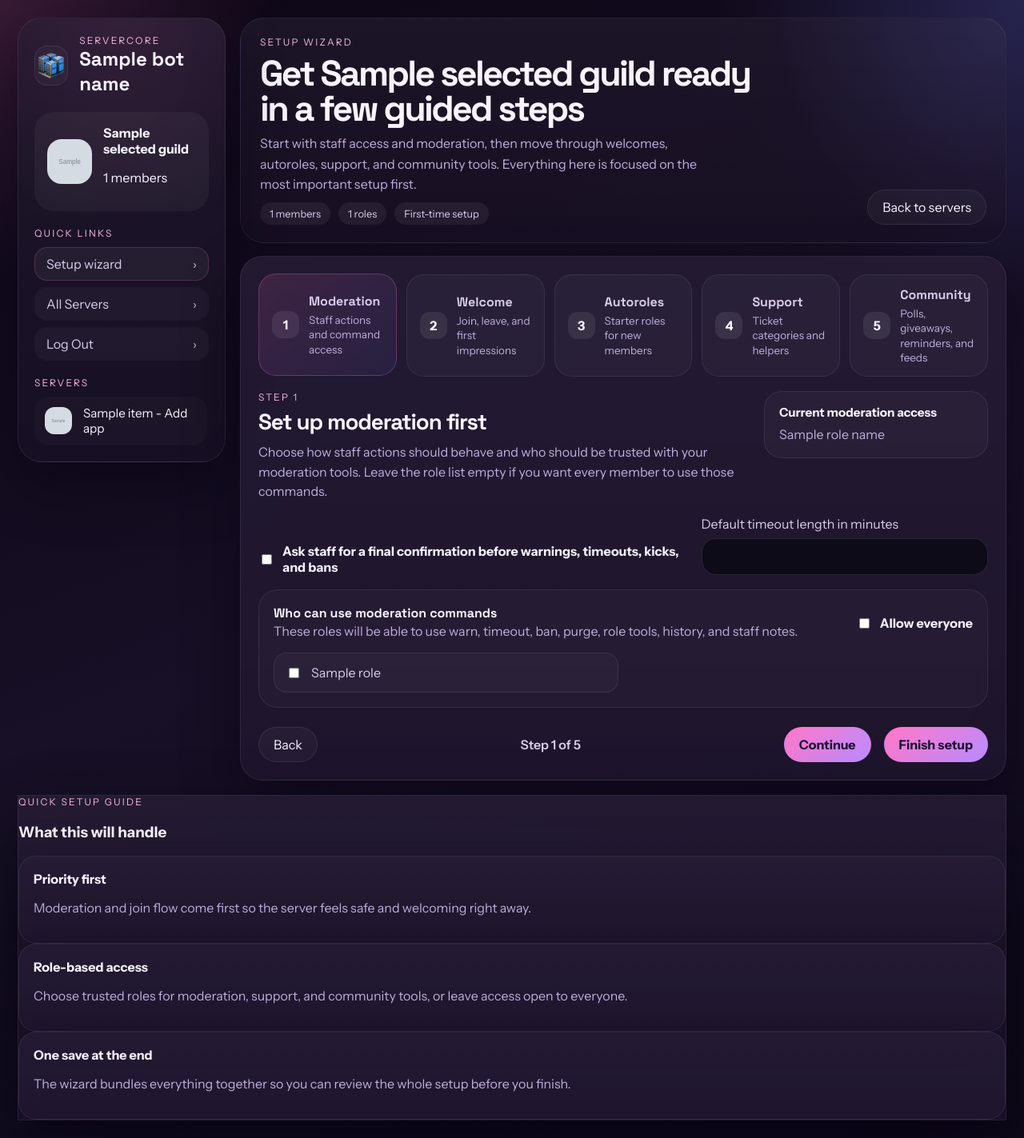
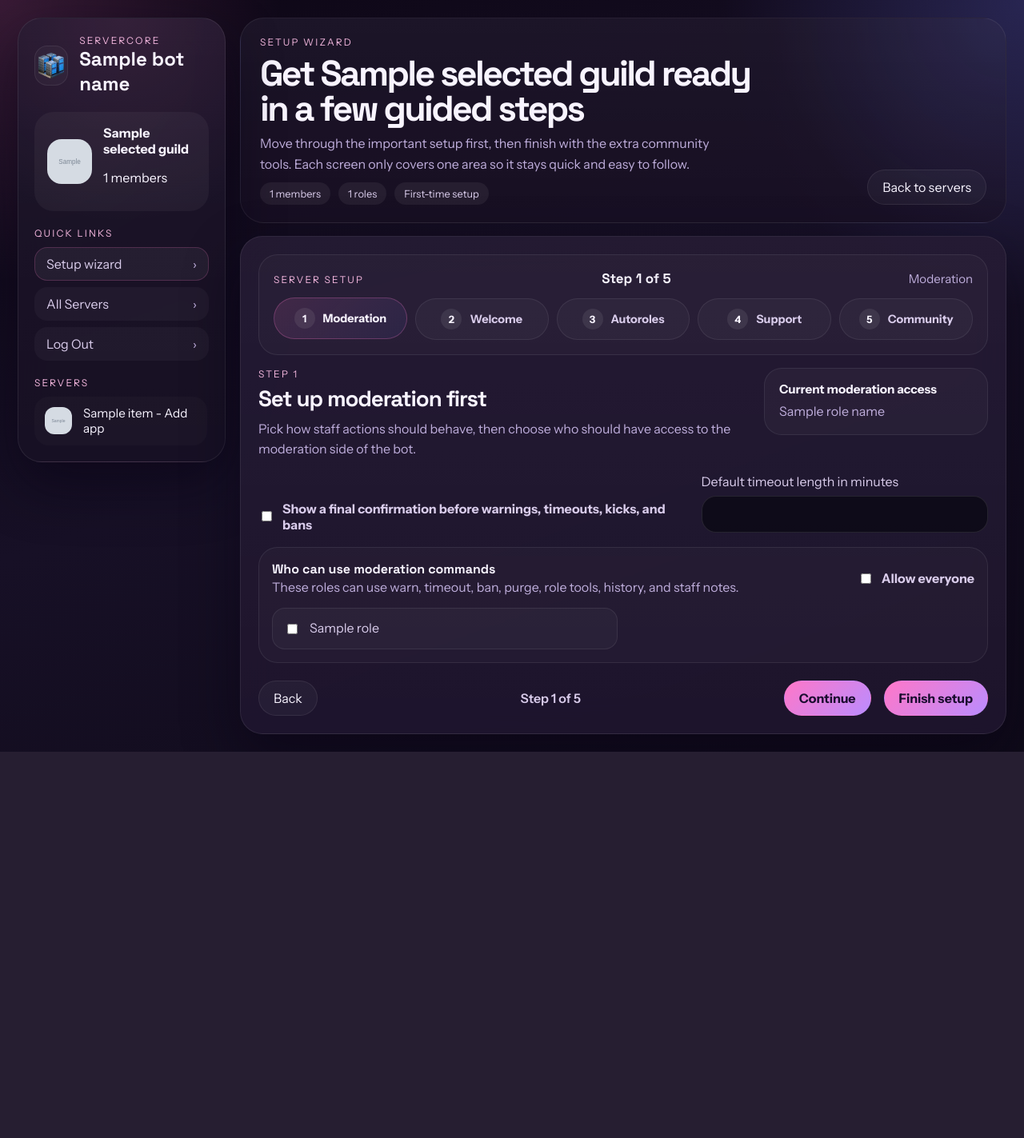
Before and after one commit to TreyvoPrime/SAAS_UPGRADE2, a Python web app: template dashboard/templates/setup.html in a window 1280 px wide. Shown: the whole page at 80% size. After the commit the page ends 940 px from the top, so only its background shows below. Run offline with Jinja, Linux system fonts and the light colour scheme; the template is opened without the code that fills it: most values are stand-ins (such as "Sample title", 1, 10 or a date in 2020); grey boxes marked "Sample" are stand-in pictures.

Commit message:
Refine setup wizard into compact onboarding flow

```diff
--- a/dashboard/static/dashboard.css
+++ b/dashboard/static/dashboard.css
@@ -606,28 +606,65 @@ button {
 
 .setup-shell {
     display: grid;
-    gap: 18px;
+    gap: 16px;
     padding: 22px;
     border-radius: 28px;
 }
 
+.dashboard-view-setup .dashboard-shell {
+    grid-template-columns: 280px minmax(0, 980px);
+}
+
+.setup-main-column {
+    max-width: 980px;
+}
+
+.setup-progress-strip {
+    display: grid;
+    gap: 14px;
+    padding: 18px;
+    border-radius: 24px;
+    border: 1px solid rgba(255, 255, 255, 0.08);
+    background: rgba(255, 255, 255, 0.025);
+}
+
+.setup-progress-copy {
+    display: flex;
+    align-items: baseline;
+    justify-content: space-between;
+    gap: 12px;
+    flex-wrap: wrap;
+}
+
+.setup-progress-copy strong {
+    color: var(--text);
+    font-family: "Space Grotesk", "Instrument Sans", sans-serif;
+    font-size: 1.06rem;
+}
+
+.setup-progress-copy span {
+    color: var(--muted);
+    font-size: 0.94rem;
+}
+
 .setup-progress {
     display: grid;
     grid-template-columns: repeat(5, minmax(0, 1fr));
-    gap: 12px;
+    gap: 10px;
 }
 
 .setup-step-pill {
     display: flex;
     align-items: center;
-    gap: 12px;
+    justify-content: center;
+    gap: 10px;
     width: 100%;
-    min-height: 74px;
-    padding: 14px 16px;
+    min-height: 52px;
+    padding: 0 12px;
     border: 1px solid rgba(255, 255, 255, 0.08);
-    border-radius: 22px;
+    border-radius: 999px;
     background: rgba(255, 255, 255, 0.03);
-    text-align: left;
+    text-align: center;
     cursor: pointer;
     color: var(--muted-strong);
     transition: border-color 160ms ease, background 160ms ease, transform 160ms ease;
@@ -648,21 +685,21 @@ button {
     font-family: "Space Grotesk", "Instrument Sans", sans-serif;
 }
 
-.setup-step-pill small {
-    display: block;
-    margin-top: 4px;
-    color: var(--muted);
-    font-size: 0.84rem;
-    line-height: 1.35;
+.setup-step-text {
+    color: var(--muted-strong);
+    font-size: 0.9rem;
+    font-weight: 700;
+    white-space: nowrap;
 }
 
 .setup-step-index {
-    width: 34px;
-    height: 34px;
-    border-radius: 12px;
+    width: 26px;
+    height: 26px;
+    border-radius: 999px;
     display: grid;
     place-items: center;
-    flex: 0 0 34px;
+    flex: 0 0 26px;
+    font-size: 0.8rem;
     font-weight: 700;
     color: var(--text);
     background: rgba(255, 255, 255, 0.08);
@@ -726,6 +763,7 @@ button {
 }
 
 .setup-summary-card strong {
+    color: var(--text);
     font-size: 0.95rem;
 }
 
@@ -743,7 +781,7 @@ button {
 .setup-role-group {
     display: grid;
     gap: 14px;
-    padding: 18px;
+    padding: 16px;
     border-radius: 24px;
     border: 1px solid rgba(255, 255, 255, 0.08);
     background: rgba(255, 255, 255, 0.025);
@@ -756,23 +794,33 @@ button {
 .setup-checklist {
     display: grid;
     grid-template-columns: repeat(2, minmax(0, 1fr));
-    gap: 12px;
+    gap: 10px;
+    max-height: 260px;
+    overflow: auto;
+    padding-right: 4px;
 }
 
 .role-option {
     display: flex;
     align-items: center;
     gap: 10px;
-    min-height: 46px;
-    padding: 0 14px;
+    min-height: 42px;
+    padding: 0 12px;
     border-radius: 18px;
     border: 1px solid rgba(255, 255, 255, 0.08);
     background: rgba(255, 255, 255, 0.035);
     color: var(--muted-strong);
+    line-height: 1.35;
 }
 
 .role-option input {
     accent-color: var(--pink);
+}
+
+.role-option span,
+.toggle span,
+.search-shell span {
+    color: var(--muted-strong);
 }
 
 .setup-subpanel {
@@ -799,6 +847,19 @@ button {
     padding: 2px 8px;
     border-radius: 999px;
     background: rgba(255, 255, 255, 0.06);
+    color: var(--text);
+}
+
+.dashboard-view-setup .page-head h2,
+.dashboard-view-setup .setup-panel-head h3,
+.dashboard-view-setup .setup-role-head h4,
+.dashboard-view-setup .setup-summary-card strong,
+.dashboard-view-setup .setup-progress-copy strong {
+    color: var(--text);
+}
+
+.dashboard-view-setup .setup-step-pill.is-active .setup-step-text,
+.dashboard-view-setup .setup-step-pill:hover .setup-step-text {
     color: var(--text);
 }
 
@@ -1862,6 +1923,10 @@ time {
         grid-template-columns: 260px minmax(0, 1fr);
     }
 
+    .dashboard-view-setup .dashboard-shell {
+        grid-template-columns: 260px minmax(0, 1fr);
+    }
+
     .activity-column {
         grid-column: 1 / -1;
         position: static;
@@ -1878,7 +1943,6 @@ time {
     .servers-metric-grid,
     .defense-grid,
     .threat-stage,
-    .setup-progress,
     .setup-grid,
     .setup-checklist {
         grid-template-columns: 1fr;
@@ -1897,6 +1961,12 @@ time {
         overflow-x: auto;
         flex-wrap: nowrap;
         padding-bottom: 10px;
+    }
+
+    .setup-progress {
+        grid-template-columns: repeat(5, minmax(110px, 1fr));
+        overflow-x: auto;
+        padding-bottom: 4px;
     }
 
     .view-pill {
@@ -2015,6 +2085,14 @@ time {
         width: 100%;
     }
 
+    .setup-progress-copy {
+        align-items: flex-start;
+    }
+
+    .setup-step-pill {
+        justify-content: flex-start;
+    }
+
     .setup-footer-copy {
         text-align: left;
     }
--- a/dashboard/templates/setup.html
+++ b/dashboard/templates/setup.html
@@ -53,12 +53,12 @@
             </section>
         </aside>
 
-        <section class="main-column">
+        <section class="main-column setup-main-column">
             <header class="page-head">
                 <div class="page-lead">
                     <div class="eyebrow">Setup Wizard</div>
                     <h2>Get {{ selected_guild.name }} ready in a few guided steps</h2>
-                    <p>Start with staff access and moderation, then move through welcomes, autoroles, support, and community tools. Everything here is focused on the most important setup first.</p>
+                    <p>Move through the important setup first, then finish with the extra community tools. Each screen only covers one area so it stays quick and easy to follow.</p>
                     <div class="page-meta-row">
                         <span class="module-chip">{{ selected_guild.member_count }} members</span>
                         <span class="module-chip">{{ roles|length }} roles</span>
@@ -71,42 +71,34 @@
             </header>
 
             <section class="surface setup-shell">
-                <div class="setup-progress" id="setup-progress">
-                    <button type="button" class="setup-step-pill is-active" data-setup-step-trigger="0">
+                <div class="setup-progress-strip">
+                    <div class="setup-progress-copy">
+                        <div class="eyebrow">Server setup</div>
+                        <strong id="setup-progress-title">Step 1 of 5</strong>
+                        <span id="setup-progress-label">Moderation</span>
+                    </div>
+                    <div class="setup-progress" id="setup-progress" aria-label="Setup progress">
+                        <button type="button" class="setup-step-pill is-active" data-setup-step-trigger="0" aria-label="Go to moderation setup">
                             <span class="setup-step-index">1</span>
-                        <span>
-                            <strong>Moderation</strong>
-                            <small>Staff actions and command access</small>
-                        </span>
+                            <span class="setup-step-text">Moderation</span>
                         </button>
-                    <button type="button" class="setup-step-pill" data-setup-step-trigger="1">
+                        <button type="button" class="setup-step-pill" data-setup-step-trigger="1" aria-label="Go to welcome setup">
                             <span class="setup-step-index">2</span>
-                        <span>
-                            <strong>Welcome</strong>
-                            <small>Join, leave, and first impressions</small>
-                        </span>
+                            <span class="setup-step-text">Welcome</span>
                         </button>
-                    <button type="button" class="setup-step-pill" data-setup-step-trigger="2">
+                        <button type="button" class="setup-step-pill" data-setup-step-trigger="2" aria-label="Go to autorole setup">
                             <span class="setup-step-index">3</span>
-                        <span>
-                            <strong>Autoroles</strong>
-                            <small>Starter roles for new members</small>
-                        </span>
+                            <span class="setup-step-text">Autoroles</span>
                         </button>
-                    <button type="button" class="setup-step-pill" data-setup-step-trigger="3">
+                        <button type="button" class="setup-step-pill" data-setup-step-trigger="3" aria-label="Go to support setup">
                             <span class="setup-step-index">4</span>
-                        <span>
-                            <strong>Support</strong>
-                            <small>Ticket categories and helpers</small>
-                        </span>
+                            <span class="setup-step-text">Support</span>
                         </button>
-                    <button type="button" class="setup-step-pill" data-setup-step-trigger="4">
+                        <button type="button" class="setup-step-pill" data-setup-step-trigger="4" aria-label="Go to community setup">
                             <span class="setup-step-index">5</span>
-                        <span>
-                            <strong>Community</strong>
-                            <small>Polls, giveaways, reminders, and feeds</small>
-                        </span>
+                            <span class="setup-step-text">Community</span>
                         </button>
+                    </div>
                 </div>
 
                 <div class="setup-panels">
@@ -115,7 +107,7 @@
                             <div>
                                 <div class="eyebrow">Step 1</div>
                                 <h3>Set up moderation first</h3>
-                                <p>Choose how staff actions should behave and who should be trusted with your moderation tools. Leave the role list empty if you want every member to use those commands.</p>
+                                <p>Pick how staff actions should behave, then choose who should have access to the moderation side of the bot.</p>
                             </div>
                             <div class="setup-summary-card">
                                 <strong>Current moderation access</strong>
@@ -126,7 +118,7 @@
                         <div class="setup-grid setup-grid-wide">
                             <label class="toggle moderation-toggle">
                                 <input id="wizard-moderation-confirmation" type="checkbox" {% if moderation_settings.confirmation_enabled %}checked{% endif %}>
-                                <span>Ask staff for a final confirmation before warnings, timeouts, kicks, and bans</span>
+                                <span>Show a final confirmation before warnings, timeouts, kicks, and bans</span>
                             </label>
 
                             <label class="search-shell">
@@ -139,7 +131,7 @@
                             <div class="setup-role-head">
                                 <div>
                                     <h4>Who can use moderation commands</h4>
-                                    <p>These roles will be able to use warn, timeout, ban, purge, role tools, history, and staff notes.</p>
+                                    <p>These roles can use warn, timeout, ban, purge, role tools, history, and staff notes.</p>
                                 </div>
                                 <label class="toggle compact-toggle">
                                     <input id="wizard-moderation-allow-all" type="checkbox" {% if setup_summary.moderation.allow_all %}checked{% endif %}>
@@ -162,7 +154,7 @@
                             <div>
                                 <div class="eyebrow">Step 2</div>
                                 <h3>Shape the join and leave experience</h3>
-                                <p>Pick the right channels and write the messages new members and departing members should see. Use placeholders like <code>{user}</code>, <code>{server}</code>, and <code>{membercount}</code>.</p>
+                                <p>Pick the right channels and write the messages people should see when they join or leave. Use placeholders like <code>{user}</code>, <code>{server}</code>, and <code>{membercount}</code>.</p>
                             </div>
                             <div class="setup-summary-card">
                                 <strong>Welcome channel</strong>
@@ -203,7 +195,7 @@
                             <div class="setup-role-head">
                                 <div>
                                     <h4>Join DM guide</h4>
-                                    <p>Send a direct welcome message that helps new members understand where to start.</p>
+                                    <p>Send a short direct message that helps new members know what to do next.</p>
                                 </div>
                                 <label class="toggle compact-toggle">
                                     <input id="wizard-join-dm-enabled" type="checkbox" {% if greetings_summary.join_dm.enabled %}checked{% endif %}>
@@ -222,7 +214,7 @@
                             <div>
                                 <div class="eyebrow">Step 3</div>
                                 <h3>Pick roles new members should receive automatically</h3>
-                                <p>Choose the starter roles that should be added when someone joins. This is a good place for community, announcement, or onboarding roles.</p>
+                                <p>Choose the starter roles that should be added as soon as someone joins your server.</p>
                             </div>
                             <div class="setup-summary-card">
                                 <strong>Autoroles</strong>
@@ -234,7 +226,7 @@
                             <div class="setup-role-head">
                                 <div>
                                     <h4>Autoroles for new members</h4>
-                                    <p>Members will receive every checked role when they join, as long as the bot can manage that role.</p>
+                                    <p>Members will receive every checked role when they join, as long as the bot can manage it.</p>
                                 </div>
                             </div>
                             <div class="setup-checklist" id="wizard-autoroles">
@@ -253,7 +245,7 @@
                             <div>
                                 <div class="eyebrow">Step 4</div>
                                 <h3>Get support set up for members</h3>
-                                <p>Pick the staff roles that should manage support tools and create a clean ticket issue list for regular server help.</p>
+                                <p>Choose who should manage tickets and set the issue list members will pick from.</p>
                             </div>
                             <div class="setup-summary-card">
                                 <strong>Support access</strong>
@@ -265,7 +257,7 @@
                             <div class="setup-role-head">
                                 <div>
                                     <h4>Who can manage support commands</h4>
-                                    <p>These roles can adjust ticket issues, claim tickets, set ticket priority, and handle ticket close tools.</p>
+                                    <p>These roles can manage ticket issues, claims, priority, and close actions.</p>
                                 </div>
                                 <label class="toggle compact-toggle">
                                     <input id="wizard-support-allow-all" type="checkbox" {% if setup_summary.support.allow_all %}checked{% endif %}>
@@ -294,7 +286,7 @@
                             <div>
                                 <div class="eyebrow">Step 5</div>
                                 <h3>Set community tools to the right access level</h3>
-                                <p>Choose whether polls, giveaways, autofeed, and reminders should be open to everyone or limited to certain staff or event roles.</p>
+                                <p>Choose whether polls, giveaways, autofeed, and reminders should be open to everyone or limited to trusted roles.</p>
                             </div>
                             <div class="setup-summary-card">
                                 <strong>Community tool access</strong>
@@ -306,7 +298,7 @@
                             <div class="setup-role-head">
                                 <div>
                                     <h4>Who can use community management commands</h4>
-                                    <p>This covers polls, giveaways, autofeed, and reminders so you can keep event tools in the right hands.</p>
+                                    <p>This covers polls, giveaways, autofeed, and reminders.</p>
                                 </div>
                                 <label class="toggle compact-toggle">
                                     <input id="wizard-community-allow-all" type="checkbox" {% if setup_summary.community.allow_all %}checked{% endif %}>
@@ -325,8 +317,8 @@
 
                         <div class="setup-review">
                             <div class="setup-summary-card">
-                                <strong>Almost done</strong>
-                                <span>Finish setup to save your first moderation, onboarding, support, and community settings all at once.</span>
+                                <strong>Ready to finish</strong>
+                                <span>Save these settings and jump straight into the full dashboard.</span>
                             </div>
                         </div>
                     </section>
@@ -340,27 +332,6 @@
                 </footer>
             </section>
         </section>
-
-        <aside class="activity-column surface">
-            <div class="log-top">
-                <div>
-                    <div class="eyebrow">Quick setup guide</div>
-                    <h3>What this will handle</h3>
-                </div>
-            </div>
-            <div class="notice-card compact">
-                <strong>Priority first</strong>
-                <p>Moderation and join flow come first so the server feels safe and welcoming right away.</p>
-            </div>
-            <div class="notice-card compact">
-                <strong>Role-based access</strong>
-                <p>Choose trusted roles for moderation, support, and community tools, or leave access open to everyone.</p>
-            </div>
-            <div class="notice-card compact">
-                <strong>One save at the end</strong>
-                <p>The wizard bundles everything together so you can review the whole setup before you finish.</p>
-            </div>
-        </aside>
     </main>
 
     <script>
@@ -372,6 +343,9 @@
         const nextButton = document.getElementById("setup-next-button");
         const finishButton = document.getElementById("setup-finish-button");
         const footerCopy = document.getElementById("setup-footer-copy");
+        const progressTitle = document.getElementById("setup-progress-title");
+        const progressLabel = document.getElementById("setup-progress-label");
+        const stepLabels = ["Moderation", "Welcome", "Autoroles", "Support", "Community"];
         let currentStep = 0;
 
         function showToast(message, tone = "success") {
@@ -408,6 +382,12 @@
             nextButton.hidden = currentStep === panels.length - 1;
             finishButton.hidden = currentStep !== panels.length - 1;
             footerCopy.textContent = `Step ${currentStep + 1} of ${panels.length}`;
+            if (progressTitle) {
+                progressTitle.textContent = `Step ${currentStep + 1} of ${panels.length}`;
+            }
+            if (progressLabel) {
+                progressLabel.textContent = stepLabels[currentStep] || "";
+            }
         }
 
         function checkedRoleIds(groupName, allowAllToggleId) {
```
Lines whose indentation alone changed are shown as unchanged.
